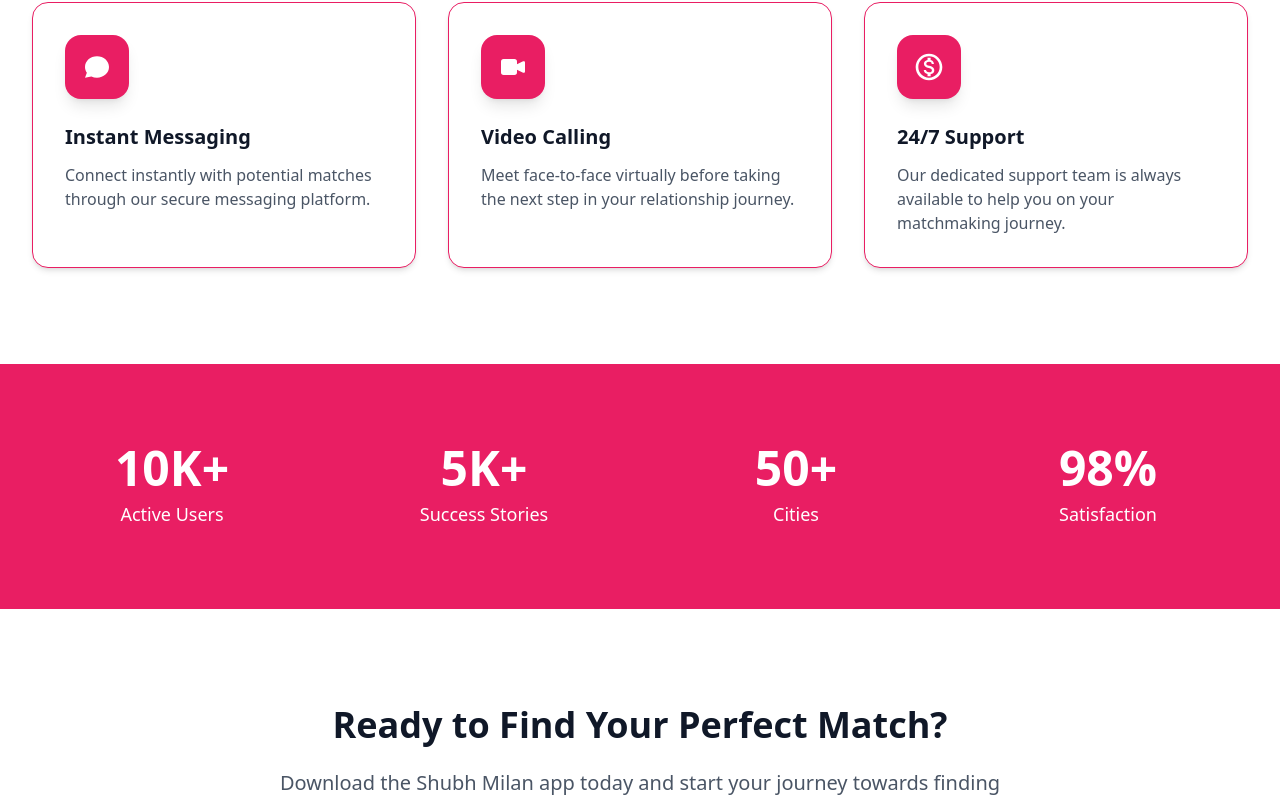
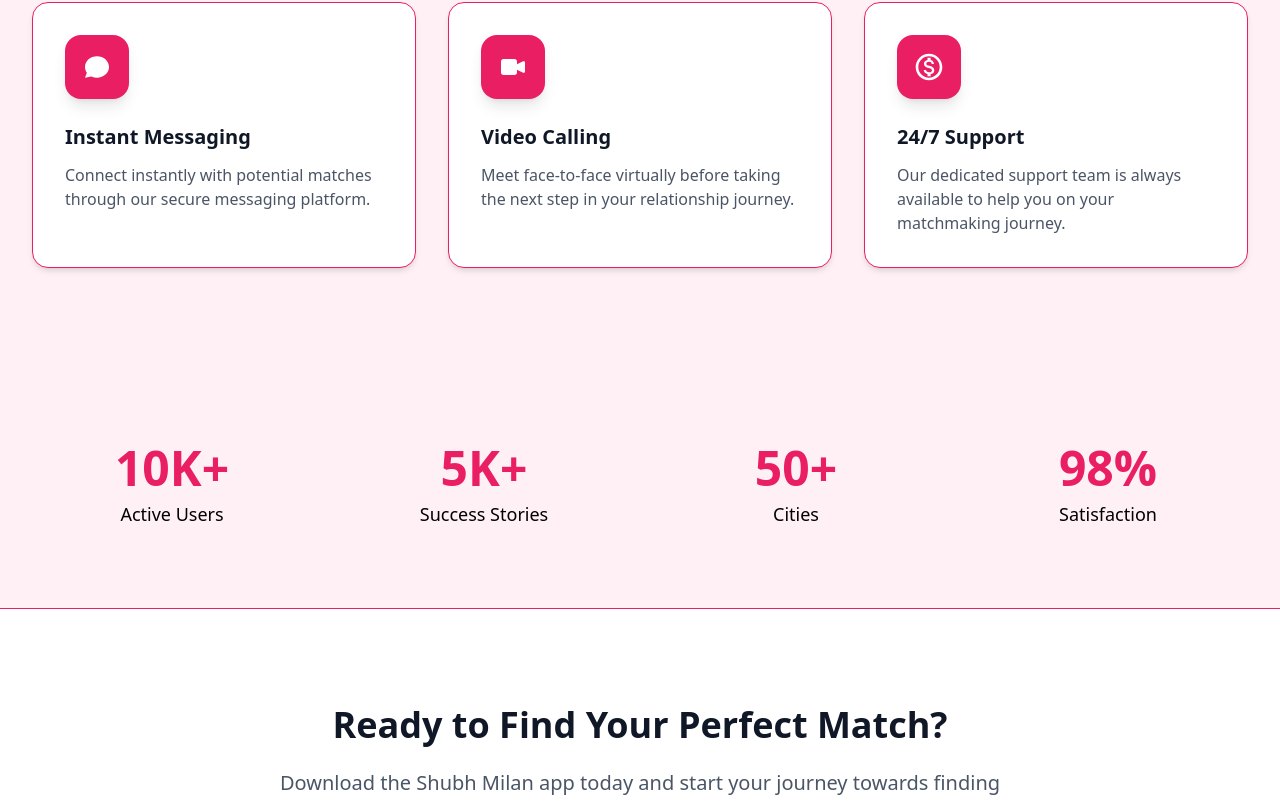
Before and after one commit to kundanlcb/shubh-milan-web, a React (Vite) app: page / in a window 1280 px wide. Shown: the part 1155-1956 px from the top of the page. Built offline with nearby package versions, Linux system fonts and the light colour scheme.

Commit message:
Apply lavenderblush background to Features and Stats sections with updated text colors
Co-authored-by: kundanlcb <100063527+kundanlcb@users.noreply.github.com>

```diff
--- a/src/pages/HomePage.tsx
+++ b/src/pages/HomePage.tsx
@@ -65,7 +65,7 @@ export const HomePage = () => {
       </section>
 
       {/* Features Section */}
-      <section className="py-16 md:py-24 bg-white border-t border-primary">
+      <section className="py-16 md:py-24 bg-[lavenderblush] border-t border-primary">
         <Container>
           <h2 className="text-3xl md:text-4xl font-bold text-center text-gray-900 mb-4">
             Why Choose Shubh Milan?
@@ -156,24 +156,24 @@ export const HomePage = () => {
       </section>
 
       {/* Stats Section */}
-      <section className="py-16 md:py-20 bg-primary">
+      <section className="py-16 md:py-20 bg-[lavenderblush]">
         <Container>
-          <div className="grid grid-cols-2 md:grid-cols-4 gap-8 text-center text-white">
+          <div className="grid grid-cols-2 md:grid-cols-4 gap-8 text-center">
             <div className="transform hover:scale-105 transition-transform">
-              <div className="text-4xl md:text-5xl font-bold mb-2">10K+</div>
-              <div className="text-white text-lg">Active Users</div>
+              <div className="text-4xl md:text-5xl font-bold mb-2 text-primary">10K+</div>
+              <div className="text-black text-lg">Active Users</div>
             </div>
             <div className="transform hover:scale-105 transition-transform">
-              <div className="text-4xl md:text-5xl font-bold mb-2">5K+</div>
-              <div className="text-white text-lg">Success Stories</div>
+              <div className="text-4xl md:text-5xl font-bold mb-2 text-primary">5K+</div>
+              <div className="text-black text-lg">Success Stories</div>
             </div>
             <div className="transform hover:scale-105 transition-transform">
-              <div className="text-4xl md:text-5xl font-bold mb-2">50+</div>
-              <div className="text-white text-lg">Cities</div>
+              <div className="text-4xl md:text-5xl font-bold mb-2 text-primary">50+</div>
+              <div className="text-black text-lg">Cities</div>
             </div>
             <div className="transform hover:scale-105 transition-transform">
-              <div className="text-4xl md:text-5xl font-bold mb-2">98%</div>
-              <div className="text-white text-lg">Satisfaction</div>
+              <div className="text-4xl md:text-5xl font-bold mb-2 text-primary">98%</div>
+              <div className="text-black text-lg">Satisfaction</div>
             </div>
           </div>
         </Container>
```
